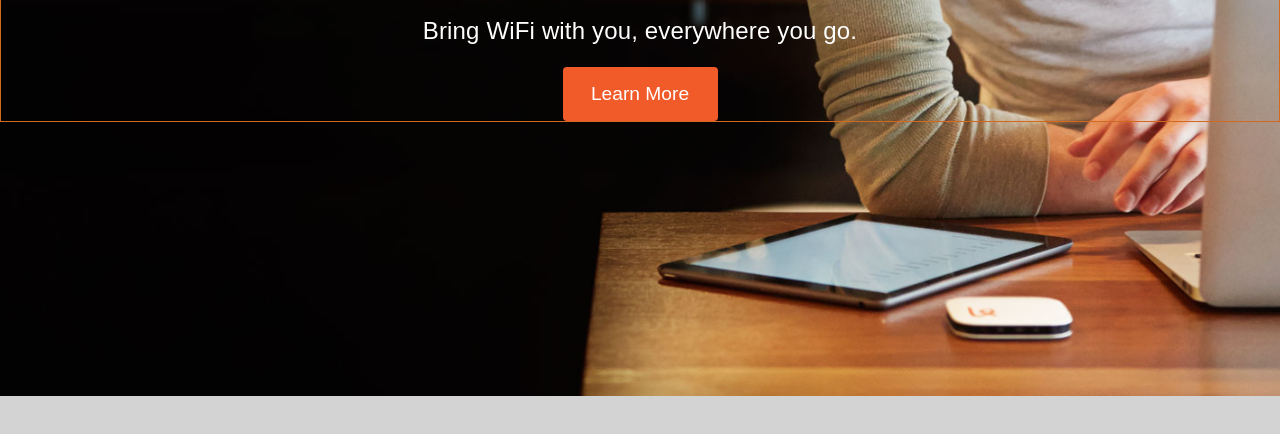
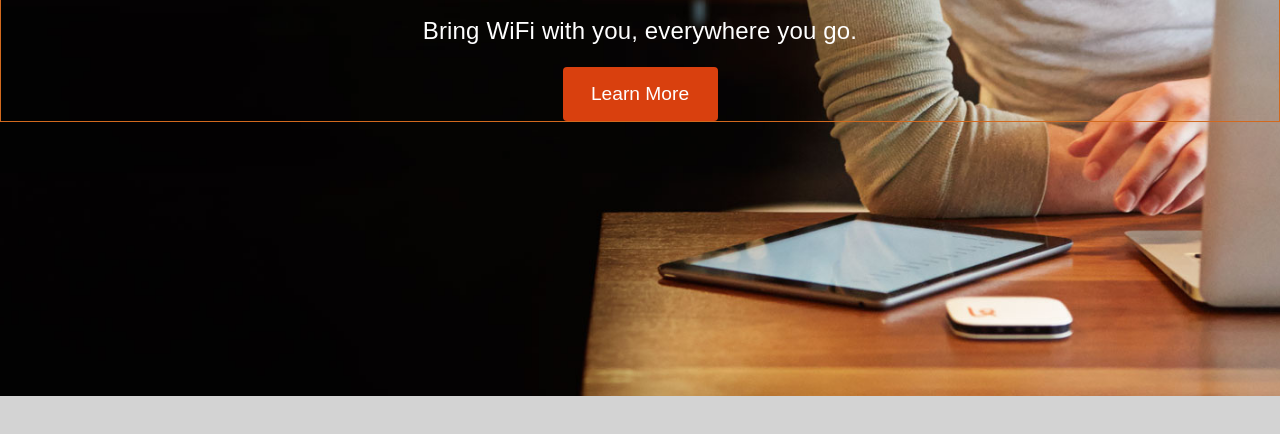
Before and after one commit to jmpainter/startup-landing-page-clone, a plain HTML site: page index.html in a window 1280 px wide. In both pictures the pointer is over the button "Learn More". Shown: the part 338-772 px from the top of the page. Drawn offline with Linux system fonts and the light colour scheme; a web font is replaced by a local one.

Commit message:
Updated button

```diff
--- a/css/style.css
+++ b/css/style.css
@@ -128,3 +128,7 @@ div {
 	color: white;
 	font-size: 1.2rem;
 }
+.big-button:hover {
+	background-color: #D9400E;
+	cursor: pointer;
+}
```
